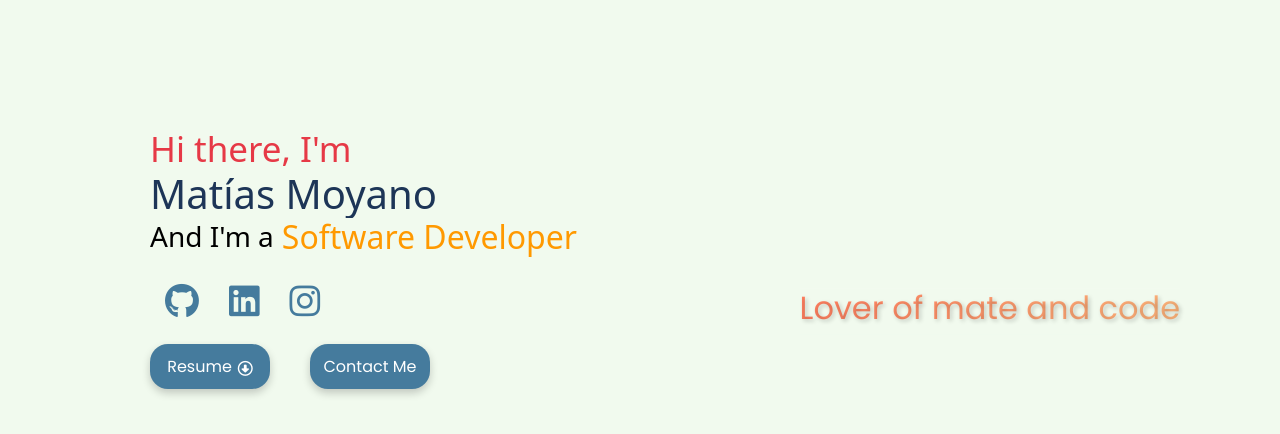
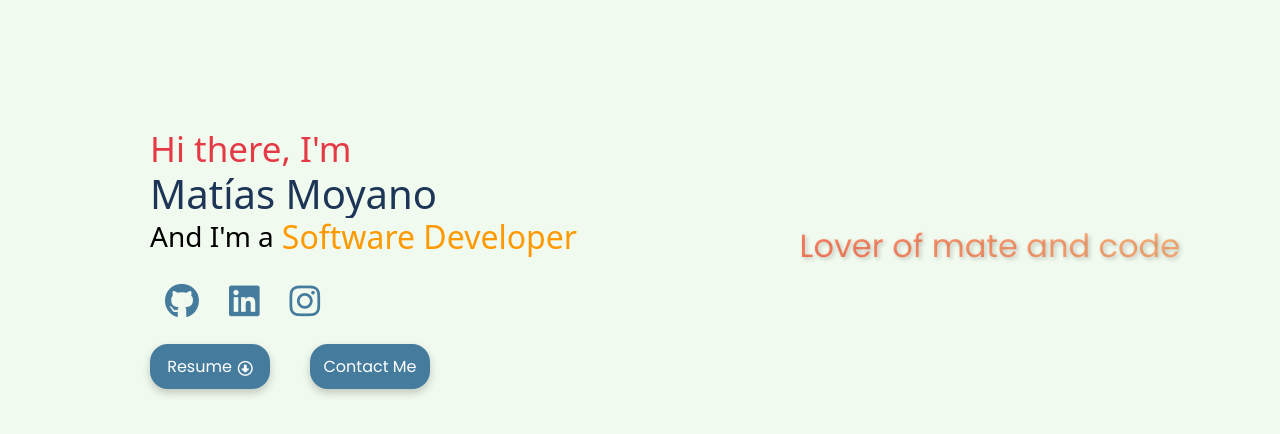
Before and after one commit to MatyMoya15/Portfolio, an Angular app: page /header in a window 1280 px wide. Shown: the top 434 px of the page. Built offline with nearby package versions, Linux system fonts and the light colour scheme.

Commit message:
Edge
Cambios para navegador Edge

```diff
--- a/src/app/components/header/header.component.scss
+++ b/src/app/components/header/header.component.scss
@@ -87,7 +87,7 @@ header {
 
   .phrases {
     position: absolute;
-    top: 39%;
+    top: 250px;
     right: 150px;
     transform: translateY(-50%);
     text-align: right;
@@ -160,7 +160,7 @@ header {
   .phrases{
     background: transparent;
     max-width: 350px !important;
-    top: 45% !important;
+    top: 250px !important;
   }
   .ch-phrase{
     font-style: 1.8rem;
@@ -181,7 +181,7 @@ header {
     .phrases {
       right: 80px !important;
       max-width: 300px !important;
-      top: 35% !important;
+      top: 200px !important;
 
       .ch-phrase {
         font-size: 1.5rem;
```
